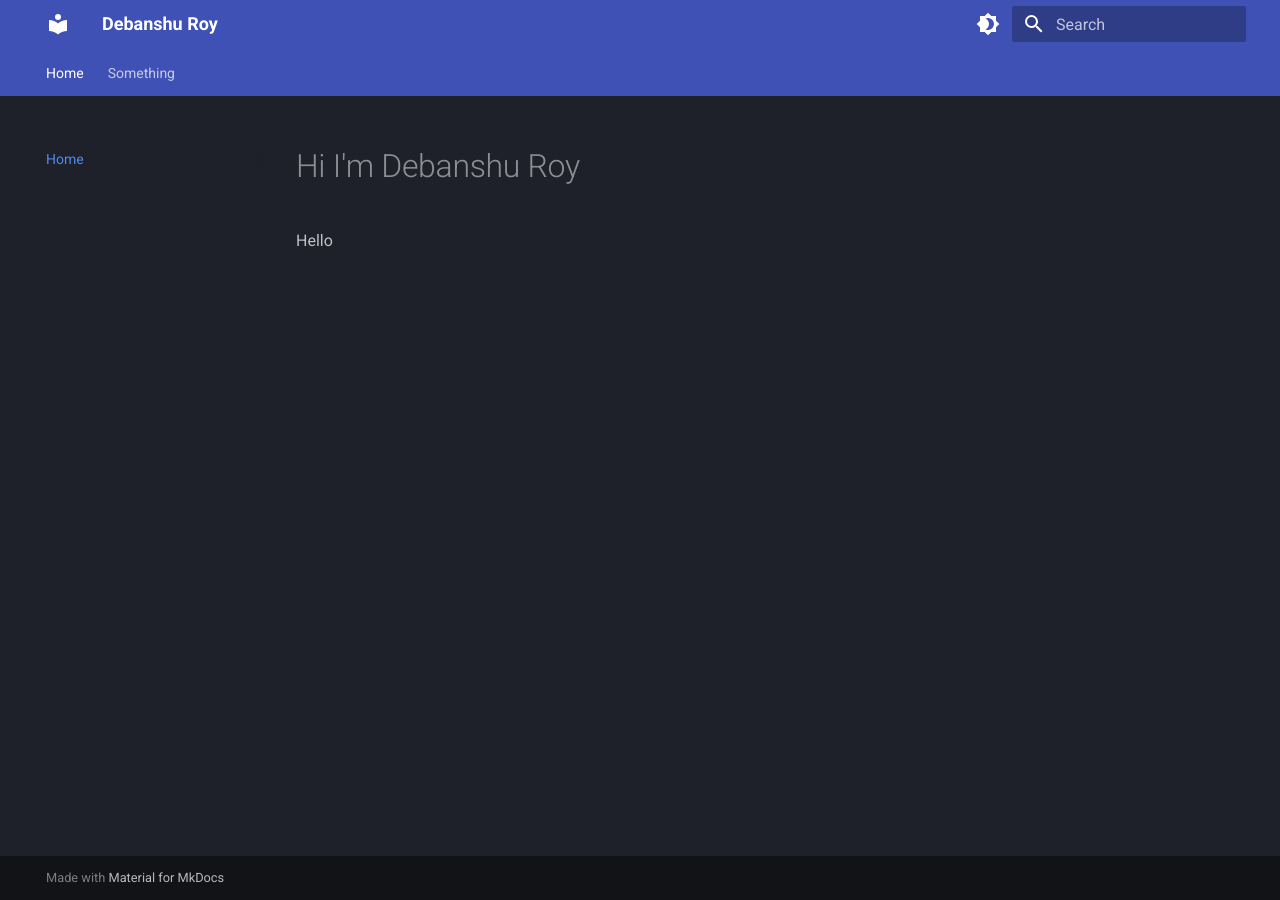
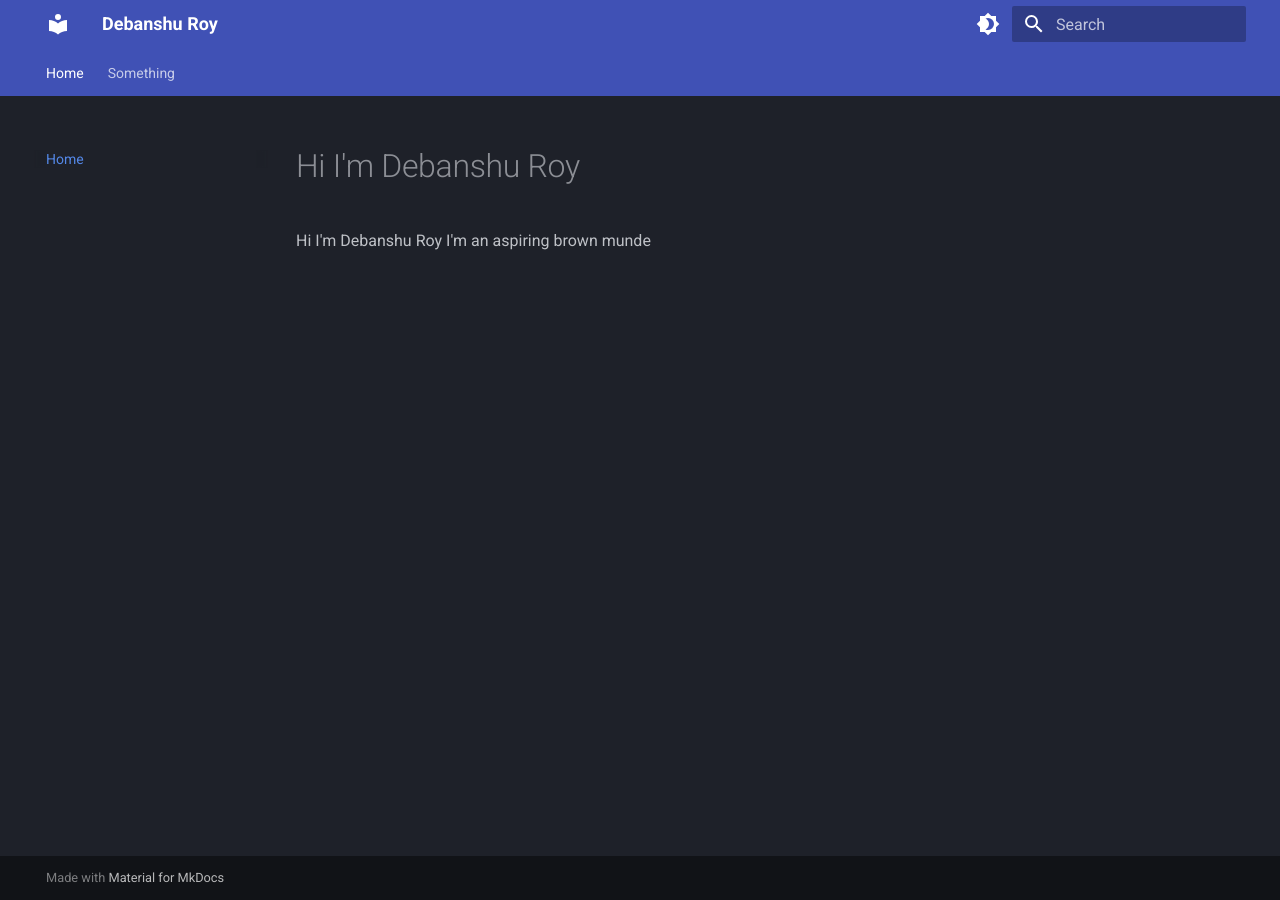
Before and after one commit to itsdebanshuroy/itsdebanshuroy.github.io, an MkDocs documentation site: the page built from docs/index.md, in a window 1280 px wide. Built offline with MkDocs 1.6.1 and Material for MkDocs 9.7.7, drawn with Linux system fonts in a browser that asks for light colours.

Commit message:
Update index.md

```diff
--- a/docs/index.md
+++ b/docs/index.md
@@ -1,3 +1,2 @@
 # Hi I'm Debanshu Roy
-
-Hello
+Hi I'm Debanshu Roy I'm an aspiring brown munde
```
